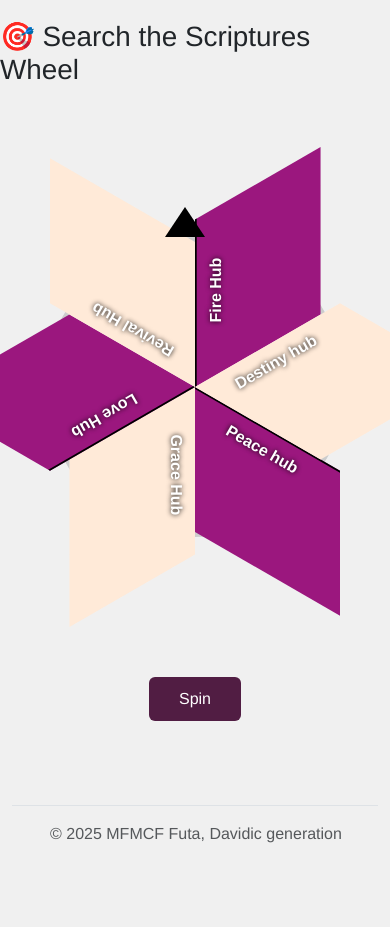
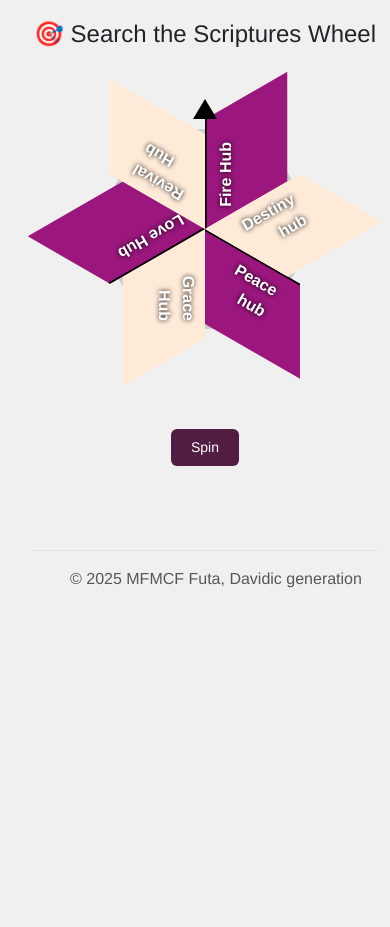
Before and after one commit to Kizito24/mfmcffuta_search_the_scriptures, a Flask app: page / in a window 390 px wide; the page is wider, and only the part inside the window is pictured. After the commit the page ends 588 px from the top of that part, so only its background shows below. Run offline with Flask 3, Linux system fonts and the light colour scheme.

Commit message:
Add some codes fixes

```diff
--- a/templates/index.html
+++ b/templates/index.html
@@ -15,13 +15,14 @@
       align-items: center;
       justify-content: center;
       height: 100%;
-      margin: 0;
+      margin-left: 20px;
     }
 
     h1 {
       margin-bottom: 150px;
       margin-top: 20px;
       text-decoration: solid;
+      text-align: center;
     }
 
     .wheel-container {
@@ -90,6 +91,45 @@
       font-size: 18px;
       font-weight: bold;
     }
+
+        @media (max-width: 576px) {
+    h1 {
+        font-size: 1.5rem;
+        margin-bottom: 80px;
+        text-align: center;
+    }
+
+    .wheel-container {
+        width: 200px;
+        height: 200px;
+    }
+
+    .wheel {
+        width: 100%;
+        height: 100%;
+    }
+
+    .needle {
+        border-left: 12px solid transparent;
+        border-right: 12px solid transparent;
+        border-bottom: 20px solid black;
+        top: -30px;
+        left: calc(50% - 12px);
+    }
+
+    button {
+        margin-top: 100px;
+        font-size: 14px;
+        padding: 8px 20px;
+    }
+
+    .result {
+        font-size: 16px;
+        text-align: center;
+        padding: 0 10px;
+    }
+    }
+
   </style>
 </head>
 <body>
```
